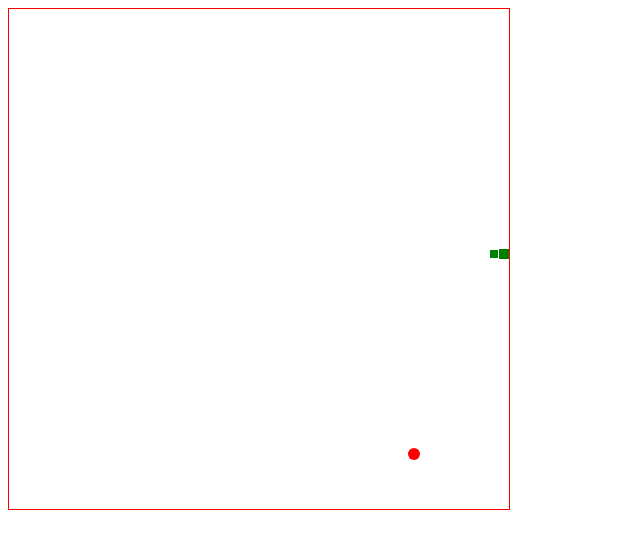
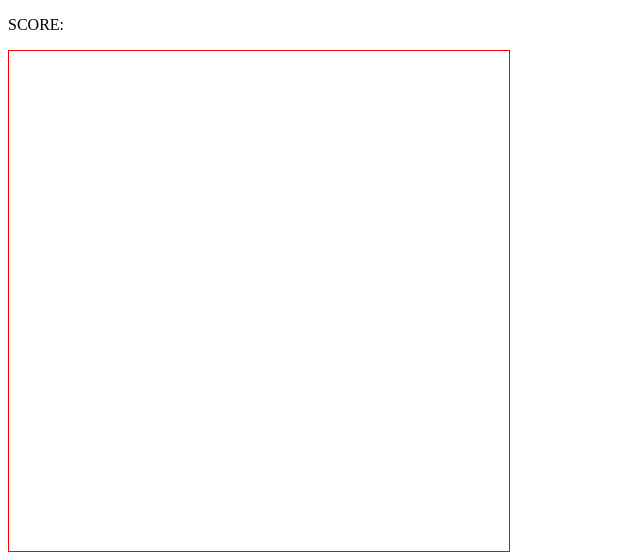
Before and after one commit to DorianDudi/Snake_Game, a plain HTML site: page index.html in a window 1280 px wide. Shown: the whole page, without its empty margins (0-640 px from the left). Drawn offline with Linux system fonts and the light colour scheme.

Commit message:
Update index.html

```diff
--- a/index.html
+++ b/index.html
@@ -4,7 +4,7 @@
 		<link rel="stylesheet" type="text/css" href="./styles.css"/>
 	</head>
 	<body>
+		<p>SCORE:<span id='score_value'> </span></p>
 		<canvas id='game' width="500" height="500"></canvas>
-		<script src="./scripts.js"></script>
 	</body>
 </html>
```
